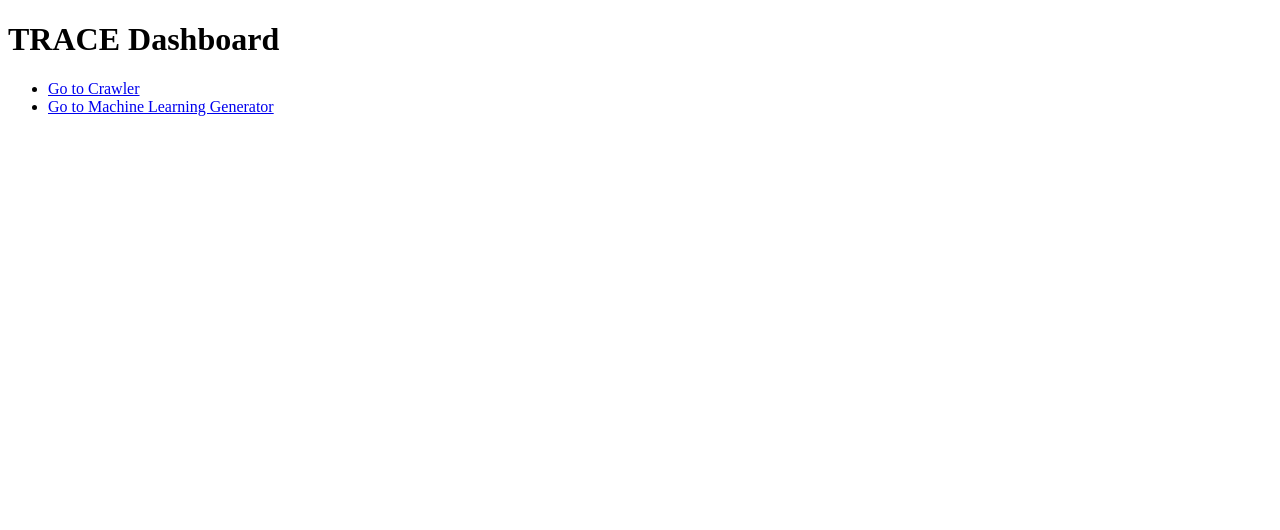
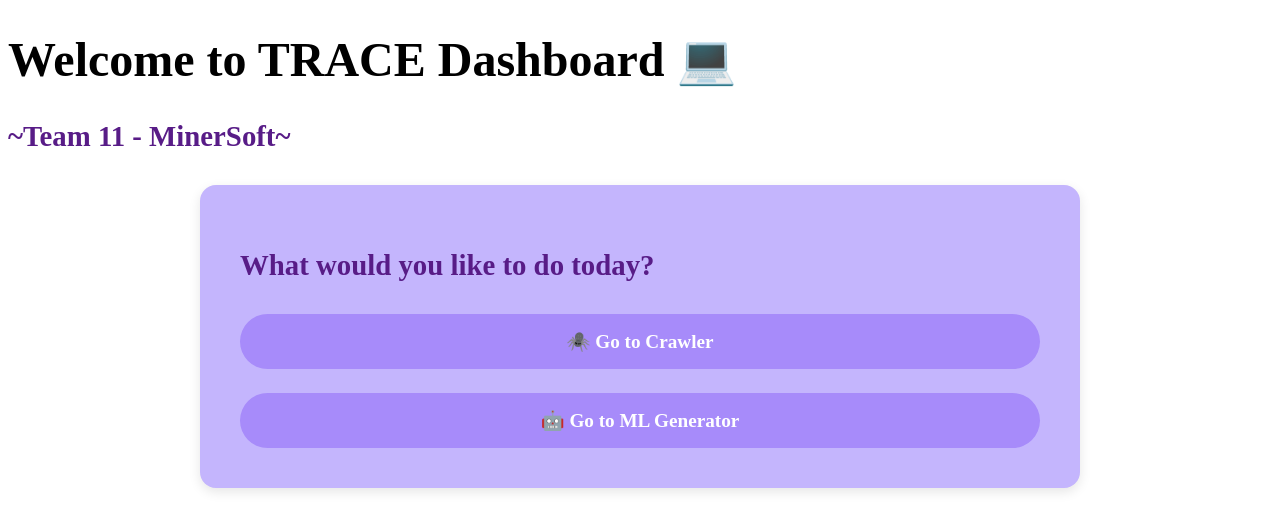
Before and after one commit to pink-cypher/WebCrawler-MLAlg, a SvelteKit app in the folder frontend/: page / in a window 1280 px wide. Shown: the top 530 px of the page. Built offline with nearby package versions, Linux system fonts and the light colour scheme.

Commit message:
Dashboard Front End

```diff
--- a/frontend/src/app.html
+++ b/frontend/src/app.html
@@ -2,6 +2,7 @@
 <html lang="en">
 	<head>
 		<meta charset="utf-8" />
+		<link href="https://fonts.googleapis.com/css2?family=Poppins:wght@400;600&display=swap" rel="stylesheet">
 		<link rel="icon" href="%sveltekit.assets%/favicon.png" />
 		<meta name="viewport" content="width=device-width, initial-scale=1" />
 		%sveltekit.head%
--- a/frontend/src/routes/+page.svelte
+++ b/frontend/src/routes/+page.svelte
@@ -1,8 +1,70 @@
-<h1>TRACE Dashboard</h1>
+<script>
+  // Empty for now
+</script>
 
-<nav>
-  <ul>
-    <li><a href="/crawler">Go to Crawler</a></li>
-    <li><a href="/ml">Go to Machine Learning Generator</a></li>
-  </ul>
-</nav>
+<style>
+  body {
+    margin: 0;
+    font-family: 'Poppins', sans-serif;
+    background-color: #f3f4f6;
+    color: #4c1d95;
+    text-align: center;
+  }
+
+  h1 {
+    font-size: 3rem;
+    margin-top: 2rem;
+    color: #000000;
+  }
+
+  .card {
+    background-color: #c4b5fd;
+    border-radius: 1rem;
+    padding: 2.5rem;
+    margin: 2rem auto;
+    max-width: 800px;
+    width: 80%;
+    box-shadow: 0 4px 12px rgba(0, 0, 0, 0.1);
+  }
+
+  h2 {
+    font-size: 1.8rem;
+    margin-bottom: 2rem;
+    color: #581c87;
+  }
+
+  .button-group {
+    display: flex;
+    flex-direction: column;
+    gap: 1.5rem;
+    margin-top: 1rem;
+  }
+
+  a.button {
+    background-color: #a78bfa;
+    color: white;
+    padding: 1rem;
+    border-radius: 2rem;
+    text-align: center;
+    text-decoration: none;
+    font-weight: 600;
+    font-size: 1.2rem;
+    transition: background-color 0.3s, transform 0.2s;
+  }
+
+  a.button:hover {
+    background-color: #7c3aed;
+    transform: scale(1.03);
+  }
+</style>
+
+<h1>Welcome to TRACE Dashboard 💻</h1>
+<h2> ~Team 11 - MinerSoft~</h2>
+
+<div class="card">
+  <h2>What would you like to do today?</h2>
+  <div class="button-group">
+    <a href="/crawler" class="button">🕷️ Go to Crawler</a>
+    <a href="/ml" class="button">🤖 Go to ML Generator</a>
+  </div>
+</div>
```
